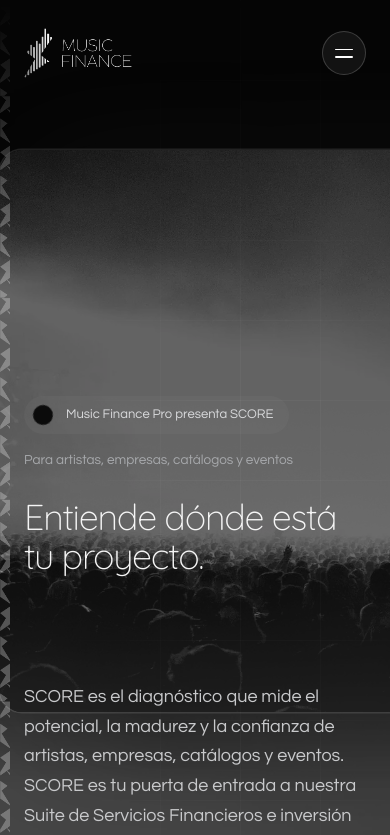
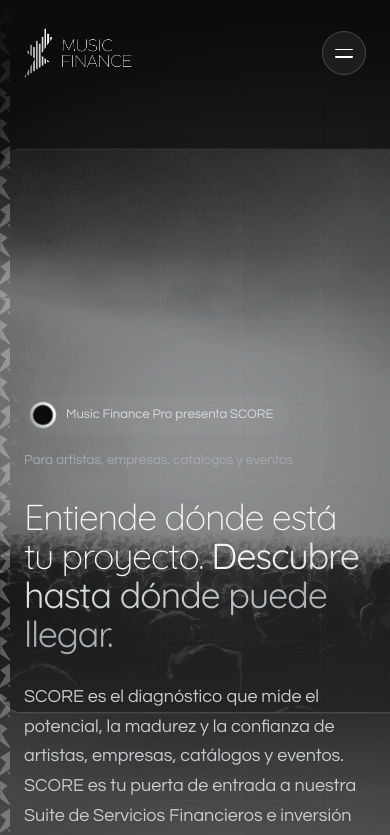
Before and after one commit to jcasadiego/score-sitio, a Next.js app: page / in a window 390 px wide. Shown: the top 835 px of the page. Built offline with nearby package versions, Linux system fonts and the light colour scheme.

Commit message:
fix: sincronización exhaustiva completa con version-c

```diff
--- a/app/globals.css
+++ b/app/globals.css
@@ -7,6 +7,9 @@
   --secondary: #A7A9AC;
   --muted: #939598;
   --line: rgba(255, 255, 255, 0.08);
+  /* version-c accent colors — overridden per section/card via inline style */
+  --a: #A7A9AC;
+  --b: #FFFFFF;
 }
 
 @theme inline {
@@ -926,3 +929,14 @@ a:hover { color: #F0F0F0; }
 .g3 { display: grid; }
 @media (max-width: 1000px) { .g3 { grid-template-columns: minmax(0, 1fr) !important; } }
 .g3 .card { height: auto !important; min-height: 350px; }
+
+/* ── Missing classes from version-c ── */
+.vlayer { z-index: 4; pointer-events: none; }
+.vq { padding-left: 18px; border-left: 2px solid rgba(255,255,255,.55); color: #E6E7E8; }
+.vw { font-family: var(--font-sans, 'Quicksand'), sans-serif; font-weight: 600; color: #FFFFFF; background: linear-gradient(90deg,rgba(255,255,255,.9),rgba(255,255,255,.25)) left 100%/100% 1.5px no-repeat; padding-bottom: 1px; }
+.tabs-col { display: flex; flex-direction: column; }
+.tabs-col .tab { width: 100%; }
+@media (max-width: 1000px) {
+  .tabs-col { flex-direction: row; flex-wrap: wrap; gap: 4px; }
+  .tabs-col .tab { width: auto; }
+}
```
